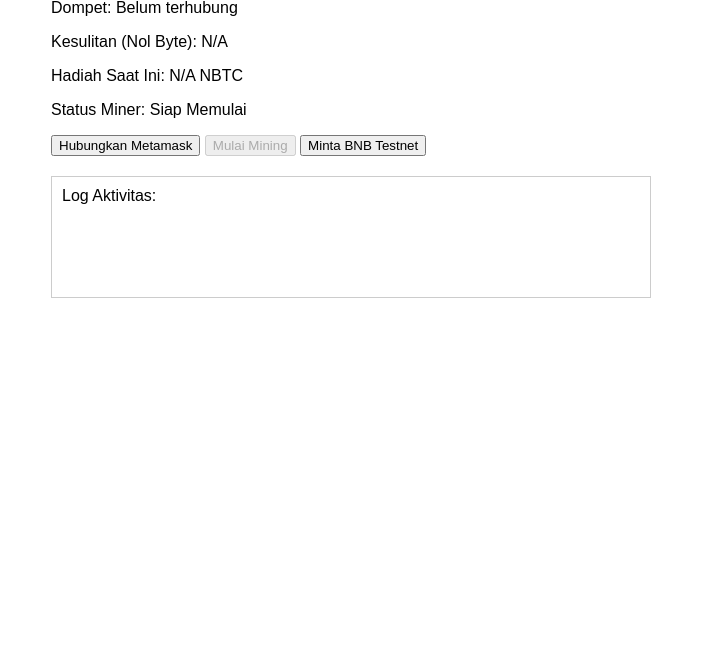
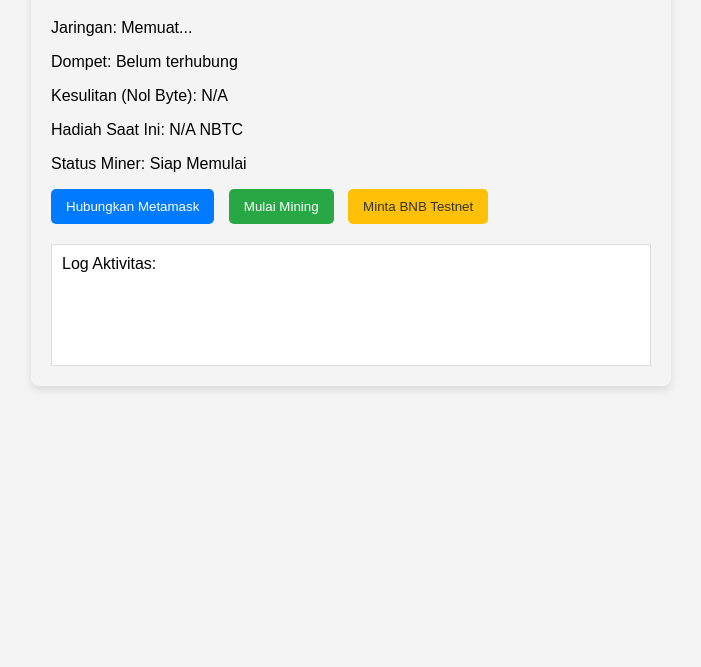
Before and after one commit to goodpeopleforpeople/nbtcminingapp, a plain HTML site: page index.html in a window 1280 px wide. Shown: the part 133-800 px from the top of the page, without its empty margins (289-990 px from the left). Drawn offline with Linux system fonts and the light colour scheme.

Commit message:
Update index.html

```diff
--- a/index.html
+++ b/index.html
@@ -4,10 +4,41 @@
     <meta charset="UTF-8">
     <meta name="viewport" content="width=device-width, initial-scale=1.0">
     <title>NANOBITCOIN Mining DApp</title>
-    <script src="https://cdn.ethers.io/lib/ethers-5.7.2.umd.min.js"></script>
     <style>
-        body { font-family: sans-serif; max-width: 600px; margin: 40px auto; }
-        #log { border: 1px solid #ccc; padding: 10px; min-height: 100px; overflow-y: scroll; margin-top: 20px; }
+        body {
+            font-family: sans-serif;
+            max-width: 600px;
+            margin: 40px auto;
+            background-color: #f4f4f4; /* Tambahkan sedikit warna latar belakang */
+            padding: 20px;
+            border-radius: 8px;
+            box-shadow: 0 4px 8px rgba(0,0,0,0.1);
+        }
+        h1 { color: #333; border-bottom: 2px solid #ccc; padding-bottom: 10px; }
+        #log {
+            border: 1px solid #ddd;
+            padding: 10px;
+            min-height: 100px;
+            max-height: 200px; /* Batasi tinggi log */
+            overflow-y: scroll;
+            margin-top: 20px;
+            background-color: #fff;
+        }
+        button {
+            padding: 10px 15px;
+            margin-right: 10px;
+            cursor: pointer;
+            border: none;
+            border-radius: 5px;
+            transition: background-color 0.3s;
+        }
+        #connect-button { background-color: #007bff; color: white; }
+        #connect-button:hover { background-color: #0056b3; }
+        #start-mining-button { background-color: #28a745; color: white; }
+        #start-mining-button:hover:not(:disabled) { background-color: #1e7e34; }
+        #faucet-button { background-color: #ffc107; color: #333; }
+        #faucet-button:hover { background-color: #e0a800; }
+
         .success { color: green; font-weight: bold; }
         .error { color: red; }
     </style>
@@ -29,6 +60,8 @@
 
     <div id="log">Log Aktivitas:</div>
 
+    <script src="https://cdn.ethers.io/lib/ethers-5.7.2.umd.min.js"></script>
+
     <script src="main.js"></script>
 </body>
 </html>
```
